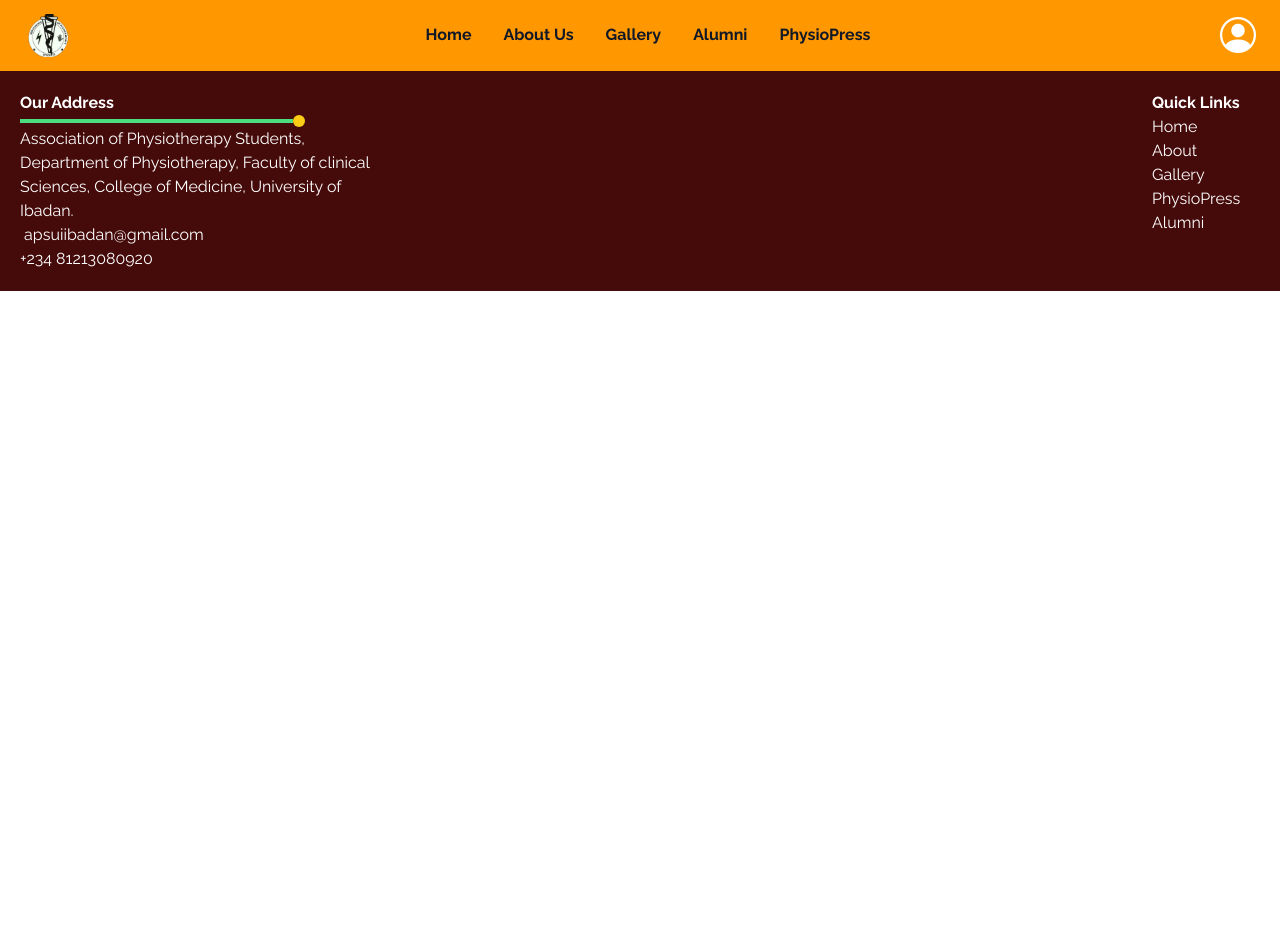
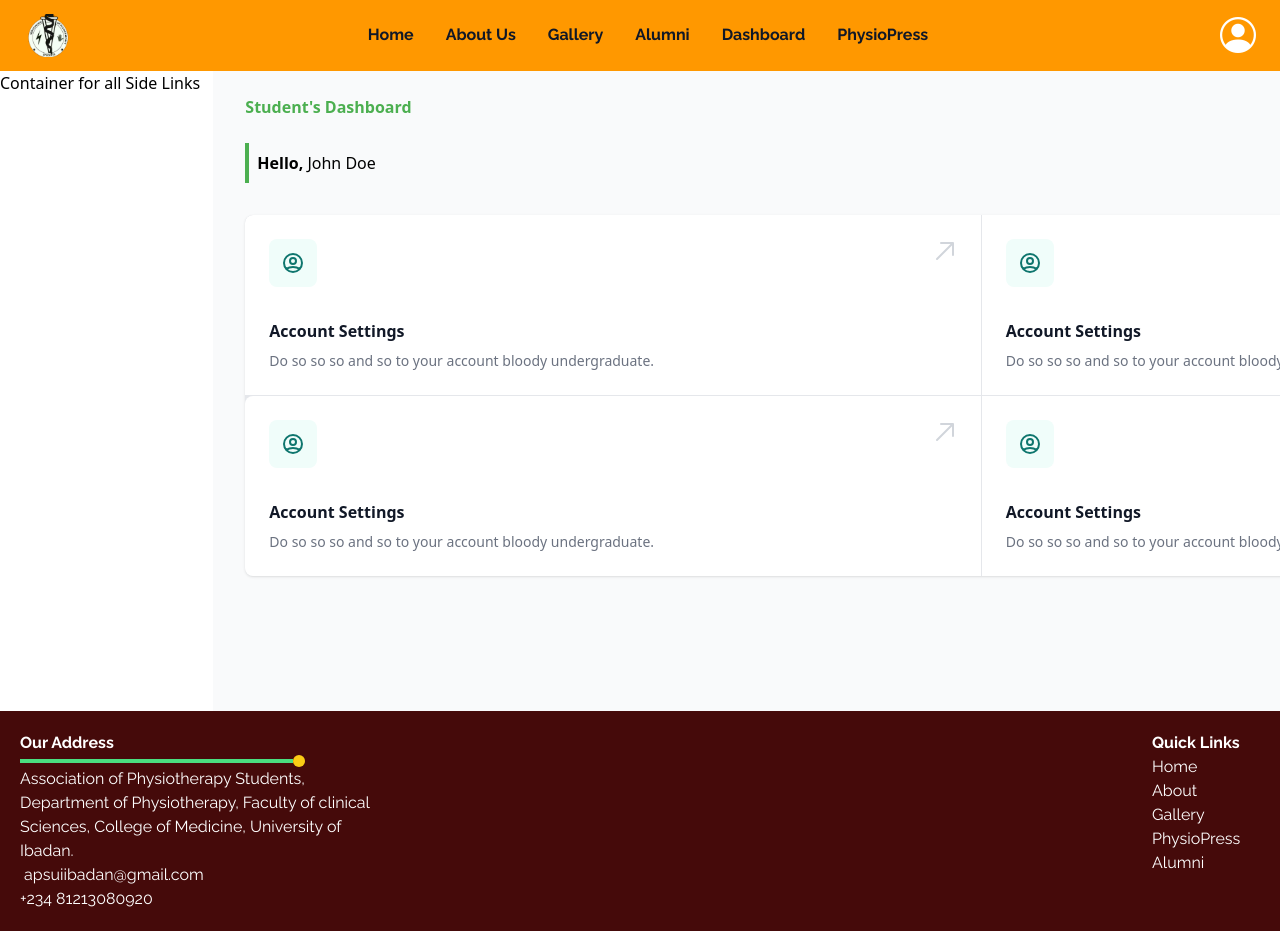
Before and after one commit to devPhysios/aps-website-frontend, a Vue app: page /dashboard in a window 1280 px wide. Before the commit the page ends 800 px from the top, so only its background shows below. Built offline with nearby package versions, Linux system fonts and the light colour scheme.

Commit message:
Dashboard done save the aside navigation

```diff
--- /dev/null
+++ b/src/components/DashBoardCards.vue
@@ -0,0 +1,104 @@
+<template>
+    <div class="divide-y divide-aps-green overflow-hidden rounded-lg bg-gray-200 shadow sm:grid sm:grid-cols-2 sm:gap-px sm:divide-y-0">
+        <div class="rounded-tl-lg rounded-tr-lg sm:rounded-tr-none group relative bg-white p-6 focus-within:ring-inset focus-within:ring-indigo-500">
+            <div>
+                <span class="inline-flex rounded-lg p-3 bg-teal-50 text-teal-700 ring-white">
+                    <svg class="w-6 h-6" aria-hidden="true" fill="none" stroke-linecap="round" stroke-linejoin="round" stroke-width="2" viewBox="0 0 24 24" stroke="currentColor">
+                        <path stroke-linecap="round" stroke-linejoin="round" stroke-width="2" d="M5.121 17.804A13.937 13.937 0 0112 16c2.5 0 4.847.655 6.879 1.804M15 10a3 3 0 11-6 0 3 3 0 016 0zm6 2a9 9 0 11-18 0 9 9 0 0118 0z"></path>
+                    </svg>
+                </span>
+            </div>
+            <div class="mt-8">
+                <h3 class="text-base font-semibold leading-6 text-gray-900">
+                    <RouterLink to="#" class="focus:outline-none">
+                        <span class="absolute inset-0" aria-hidden="true"></span>
+                        Account Settings
+                    </RouterLink>
+                </h3>
+                <p class="mt-2 text-sm text-gray-500">
+                    Do so so so and so to your account bloody undergraduate.
+                </p>
+            </div>
+            <span class="pointer-events-none absolute right-6 top-6 text-gray-300 group-hover:text-gray-400" aria-hidden="true">
+                <svg class="h-6 w-6" fill="currentColor" viewBox="0 0 24 24">
+                    <path d="M20 4h1a1 1 0 00-1-1v1zm-1 12a1 1 0 102 0h-2zM8 3a1 1 0 000 2V3zM3.293 19.293a1 1 0 101.414 1.414l-1.414-1.414zM19 4v12h2V4h-2zm1-1H8v2h12V3zm-.707.293l-16 16 1.414 1.414 16-16-1.414-1.414z"></path>
+                </svg>
+            </span>
+        </div>
+        <div class="sm:rounded-tr-lg sm:rounded-tr-none group relative bg-white p-6 focus-within:ring-inset focus-within:ring-indigo-500">
+            <div>
+                <span class="inline-flex rounded-lg p-3 bg-teal-50 text-teal-700 ring-white">
+                    <svg class="w-6 h-6" aria-hidden="true" fill="none" stroke-linecap="round" stroke-linejoin="round" stroke-width="2" viewBox="0 0 24 24" stroke="currentColor">
+                        <path stroke-linecap="round" stroke-linejoin="round" stroke-width="2" d="M5.121 17.804A13.937 13.937 0 0112 16c2.5 0 4.847.655 6.879 1.804M15 10a3 3 0 11-6 0 3 3 0 016 0zm6 2a9 9 0 11-18 0 9 9 0 0118 0z"></path>
+                    </svg>
+                </span>
+            </div>
+            <div class="mt-8">
+                <h3 class="text-base font-semibold leading-6 text-gray-900">
+                    <RouterLink to="#" class="focus:outline-none">
+                        <span class="absolute inset-0" aria-hidden="true"></span>
+                        Account Settings
+                    </RouterLink>
+                </h3>
+                <p class="mt-2 text-sm text-gray-500">
+                    Do so so so and so to your account bloody undergraduate.
+                </p>
+            </div>
+            <span class="pointer-events-none absolute right-6 top-6 text-gray-300 group-hover:text-gray-400" aria-hidden="true">
+                <svg class="h-6 w-6" fill="currentColor" viewBox="0 0 24 24">
+                    <path d="M20 4h1a1 1 0 00-1-1v1zm-1 12a1 1 0 102 0h-2zM8 3a1 1 0 000 2V3zM3.293 19.293a1 1 0 101.414 1.414l-1.414-1.414zM19 4v12h2V4h-2zm1-1H8v2h12V3zm-.707.293l-16 16 1.414 1.414 16-16-1.414-1.414z"></path>
+                </svg>
+            </span>
+        </div>
+        <div class="rounded-tl-lg rounded-tr-lg sm:rounded-tr-none group relative bg-white p-6 focus-within:ring-inset focus-within:ring-indigo-500">
+            <div>
+                <span class="inline-flex rounded-lg p-3 bg-teal-50 text-teal-700 ring-white">
+                    <svg class="w-6 h-6" aria-hidden="true" fill="none" stroke-linecap="round" stroke-linejoin="round" stroke-width="2" viewBox="0 0 24 24" stroke="currentColor">
+                        <path stroke-linecap="round" stroke-linejoin="round" stroke-width="2" d="M5.121 17.804A13.937 13.937 0 0112 16c2.5 0 4.847.655 6.879 1.804M15 10a3 3 0 11-6 0 3 3 0 016 0zm6 2a9 9 0 11-18 0 9 9 0 0118 0z"></path>
+                    </svg>
+                </span>
+            </div>
+            <div class="mt-8">
+                <h3 class="text-base font-semibold leading-6 text-gray-900">
+                    <RouterLink to="#" class="focus:outline-none">
+                        <span class="absolute inset-0" aria-hidden="true"></span>
+                        Account Settings
+                    </RouterLink>
+                </h3>
+                <p class="mt-2 text-sm text-gray-500">
+                    Do so so so and so to your account bloody undergraduate.
+                </p>
+            </div>
+            <span class="pointer-events-none absolute right-6 top-6 text-gray-300 group-hover:text-gray-400" aria-hidden="true">
+                <svg class="h-6 w-6" fill="currentColor" viewBox="0 0 24 24">
+                    <path d="M20 4h1a1 1 0 00-1-1v1zm-1 12a1 1 0 102 0h-2zM8 3a1 1 0 000 2V3zM3.293 19.293a1 1 0 101.414 1.414l-1.414-1.414zM19 4v12h2V4h-2zm1-1H8v2h12V3zm-.707.293l-16 16 1.414 1.414 16-16-1.414-1.414z"></path>
+                </svg>
+            </span>
+        </div>
+        <div class="sm:rounded-tr-lg sm:rounded-tr-none group relative bg-white p-6 focus-within:ring-inset focus-within:ring-indigo-500">
+            <div>
+                <span class="inline-flex rounded-lg p-3 bg-teal-50 text-teal-700 ring-white">
+                    <svg class="w-6 h-6" aria-hidden="true" fill="none" stroke-linecap="round" stroke-linejoin="round" stroke-width="2" viewBox="0 0 24 24" stroke="currentColor">
+                        <path stroke-linecap="round" stroke-linejoin="round" stroke-width="2" d="M5.121 17.804A13.937 13.937 0 0112 16c2.5 0 4.847.655 6.879 1.804M15 10a3 3 0 11-6 0 3 3 0 016 0zm6 2a9 9 0 11-18 0 9 9 0 0118 0z"></path>
+                    </svg>
+                </span>
+            </div>
+            <div class="mt-8">
+                <h3 class="text-base font-semibold leading-6 text-gray-900">
+                    <RouterLink to="#" class="focus:outline-none">
+                        <span class="absolute inset-0" aria-hidden="true"></span>
+                        Account Settings
+                    </RouterLink>
+                </h3>
+                <p class="mt-2 text-sm text-gray-500">
+                    Do so so so and so to your account bloody undergraduate.
+                </p>
+            </div>
+            <span class="pointer-events-none absolute right-6 top-6 text-gray-300 group-hover:text-gray-400" aria-hidden="true">
+                <svg class="h-6 w-6" fill="currentColor" viewBox="0 0 24 24">
+                    <path d="M20 4h1a1 1 0 00-1-1v1zm-1 12a1 1 0 102 0h-2zM8 3a1 1 0 000 2V3zM3.293 19.293a1 1 0 101.414 1.414l-1.414-1.414zM19 4v12h2V4h-2zm1-1H8v2h12V3zm-.707.293l-16 16 1.414 1.414 16-16-1.414-1.414z"></path>
+                </svg>
+            </span>
+        </div>
+    </div>
+</template>
--- /dev/null
+++ b/src/components/DashBoardSideMenu.vue
@@ -0,0 +1,7 @@
+<template>
+    <aside class="h-full bg-white w-64">
+        <div>
+                Container for all Side Links
+        </div>
+    </aside>
+</template>
--- a/src/components/Navigation.vue
+++ b/src/components/Navigation.vue
@@ -89,6 +89,7 @@ export default {
       { title: "About Us", path: "/about" },
       { title: "Gallery", path: "/gallery" },
       { title: "Alumni", path: "/alumni" },
+      { title: "Dashboard", path: "/dashboard" },
     ]
     function MenuOpen() {
       open.value = !open.value
--- a/src/router/index.js
+++ b/src/router/index.js
@@ -5,6 +5,7 @@ import About from '../views/About.vue'
 import Gallery from '../views/Gallery.vue'
 import Alumni from '../views/Alumni.vue'
 import Upload from '../views/Upload.vue'
+import Dashboard from '@/views/Dashboard.vue'
 
 
 const routes = [
@@ -31,13 +32,18 @@ const routes = [
         name: "AlumniPage",
         component: Alumni
     },
+
     {
         path: "/upload",
         name: "IploadPage",
         component: Upload
     },
 
-
+    {
+        path: "/dashboard",
+        name: "UserDashboardPage",
+        component: Dashboard
+    },
 ]
 
 const router = createRouter({
--- a/src/views/Dashboard.vue
+++ b/src/views/Dashboard.vue
@@ -1,3 +1,26 @@
 <template>
-    <h1>This is the dashboard</h1>
+    <section class="flex w-full h-[80vh] bg-gray-50">
+        <DashBoardSideMenu />
+        <main class="h-full w-full overflow-y-auto">
+            <div class="px-8 mx-auto w-[1536px] grid">
+                <h2 class="my-6 font-semibold text-aps-green">
+                    Student's Dashboard
+                </h2>
+
+                <div class="border-l-4 border-aps-green p-2">
+                    <b>Hello, </b>
+                    <span>John Doe</span>
+                </div>
+
+                <div class="mt-8">
+                    <DashBoardCards />
+                </div>
+            </div>
+        </main>
+    </section>
 </template>
+
+<script setup>
+import DashBoardSideMenu from '@/components/DashBoardSideMenu.vue'
+import DashBoardCards from '@/components/DashBoardCards.vue'
+</script>
```
